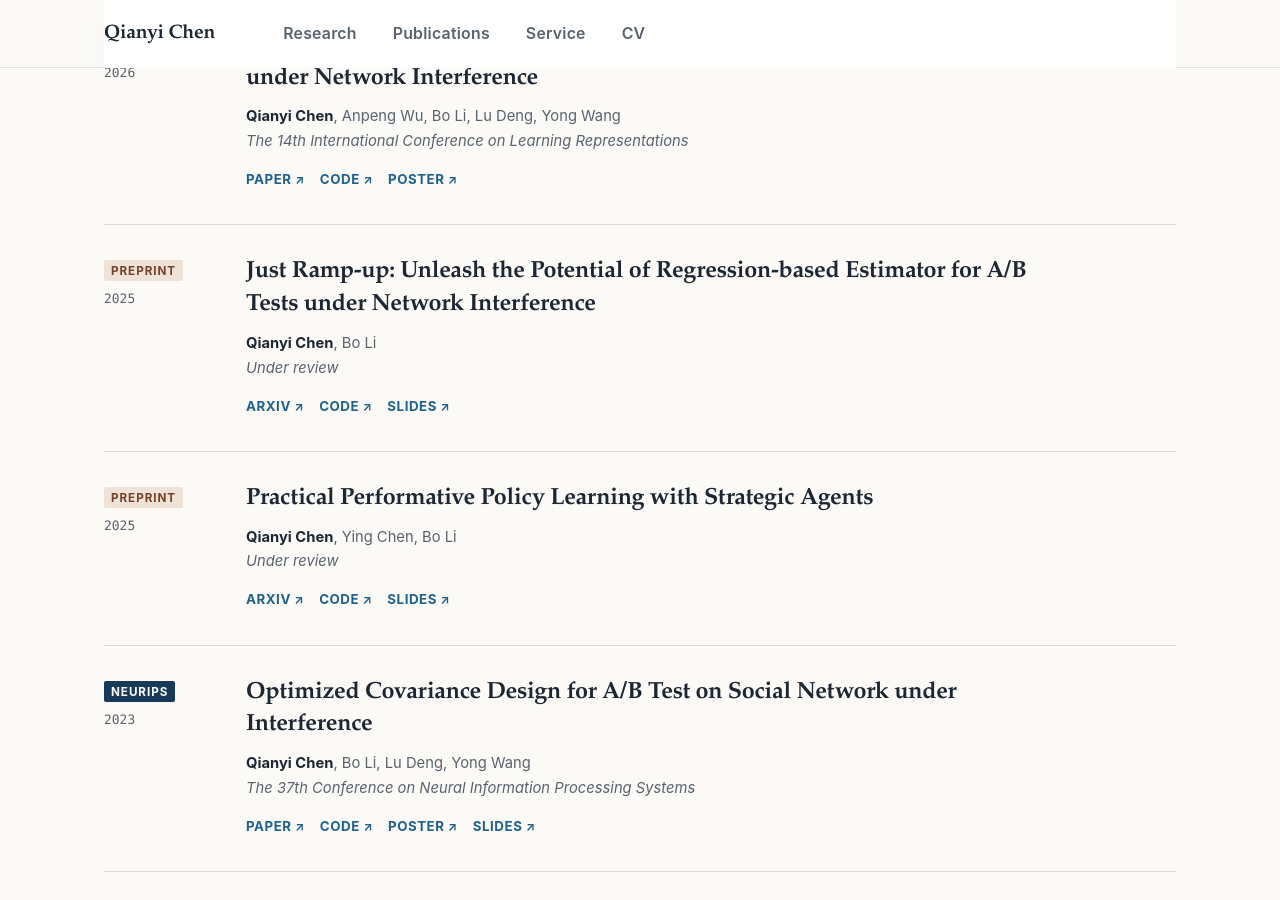
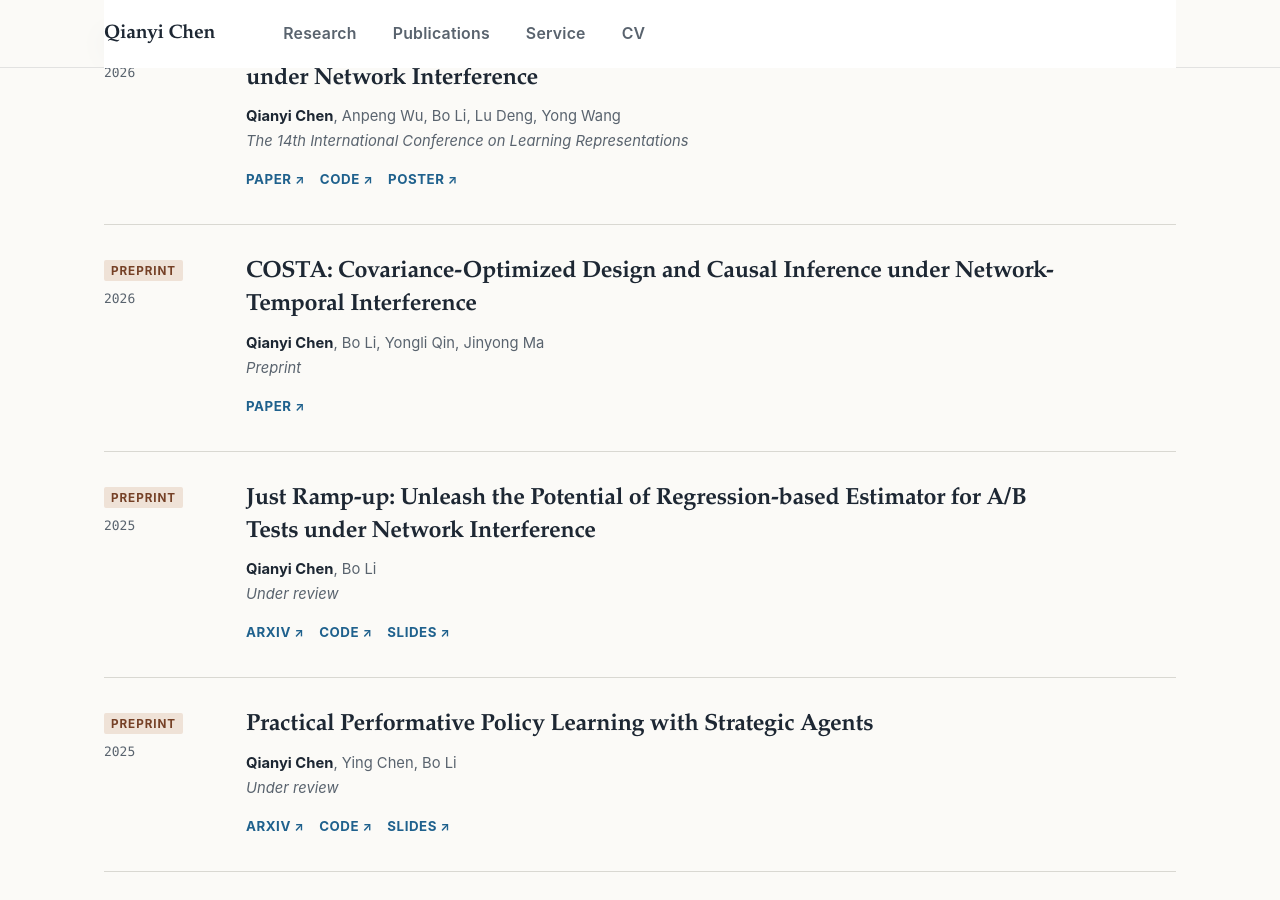
Before and after one commit to Cqyiiii/cqyiiii.github.io, a Jekyll site: the page built from _pages/about.md, in a window 1280 px wide and 900 px high, scrolled down 2003 px. Built offline with Jekyll 4.4.1, drawn with Linux system fonts in a browser that asks for light colours.

Commit message:
Add COSTA preprint

```diff
--- a/_pages/about.md
+++ b/_pages/about.md
@@ -104,6 +104,21 @@ redirect_from:
       <article class="publication-item">
         <div class="publication-item__meta">
           <span class="venue venue--preprint">Preprint</span>
+          <span class="year">2026</span>
+        </div>
+        <div class="publication-item__body">
+          <h3>COSTA: Covariance-Optimized Design and Causal Inference under Network-Temporal Interference</h3>
+          <p class="authors"><strong>Qianyi Chen</strong>, Bo Li, Yongli Qin, Jinyong Ma</p>
+          <p class="publication-item__venue">Preprint</p>
+          <div class="paper-links">
+            <a href="https://arxiv.org/pdf/2609.02032">Paper</a>
+          </div>
+        </div>
+      </article>
+
+      <article class="publication-item">
+        <div class="publication-item__meta">
+          <span class="venue venue--preprint">Preprint</span>
           <span class="year">2025</span>
         </div>
         <div class="publication-item__body">
```
Also changed, not shown: _pages/cv.md (+7 -0 lines).
